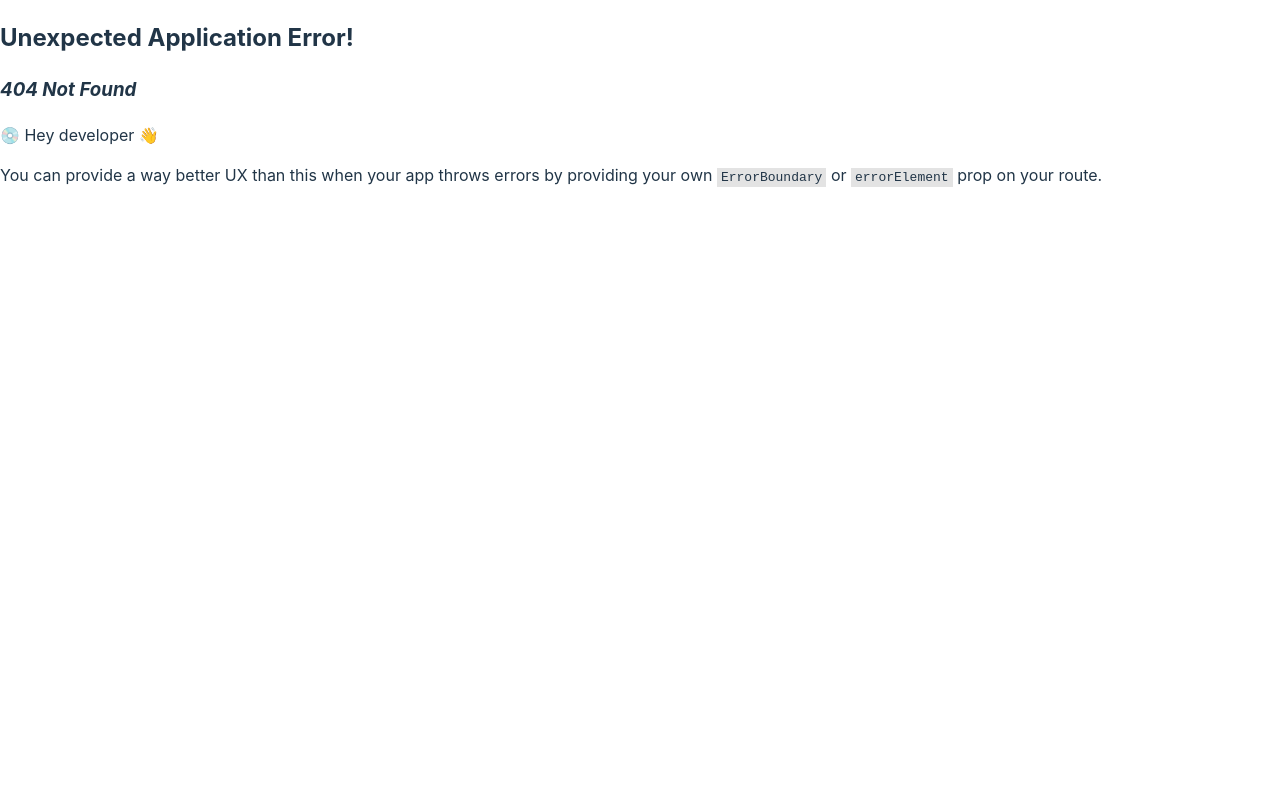
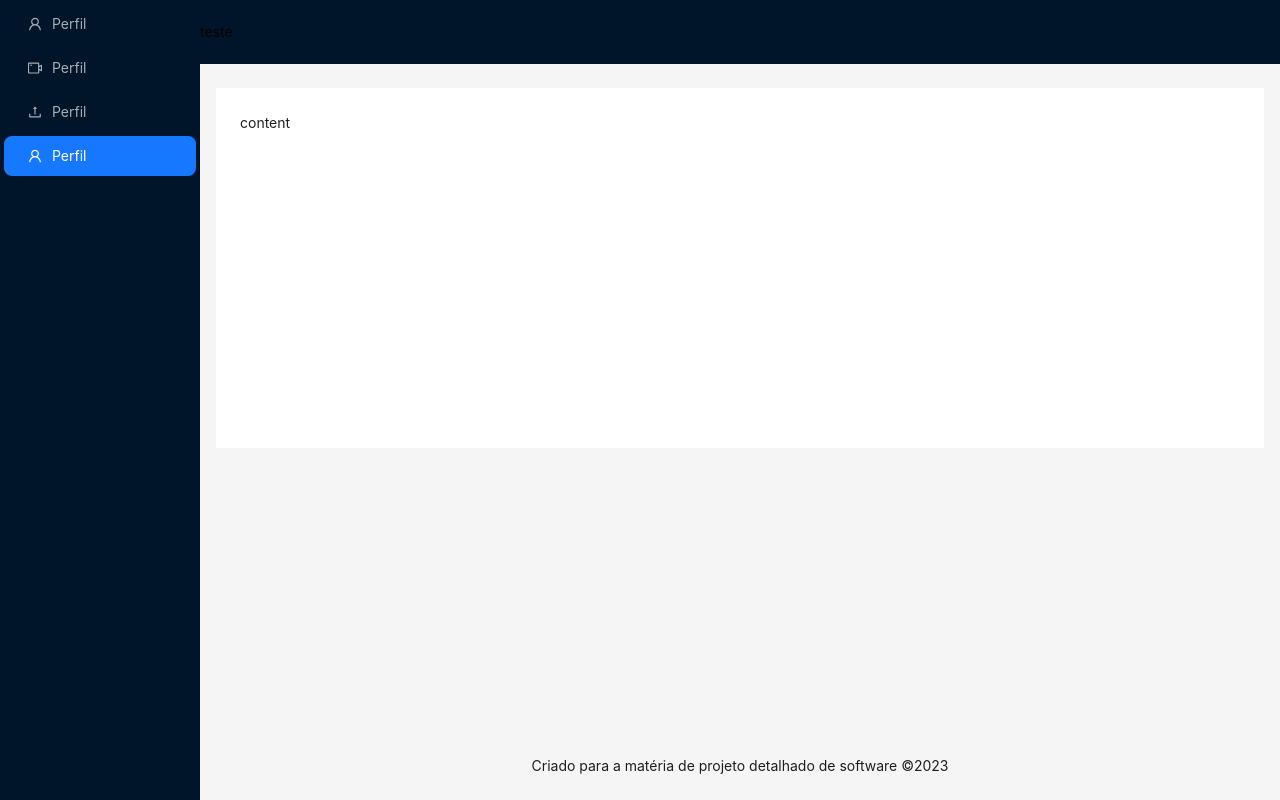
Before and after one commit to huilde/Projeto-pds-front, a React (Vite) app: page /main in a window 1280 px wide. Before the commit this address had no page. Built offline with nearby package versions, Linux system fonts and the light colour scheme.

Commit message:
fix: implement

```diff
--- a/src/pages/Login/Login.style.js
+++ b/src/pages/Login/Login.style.js
@@ -32,6 +32,7 @@ const StyledLogin = styled.div`
 
   .button:hover {
     background: var(--neutrals-black, #1c1c1c);
+    color: #f7f8f9 !important;
   }
 
   .button:disable {
--- a/src/pages/Login/Login.tsx
+++ b/src/pages/Login/Login.tsx
@@ -1,14 +1,21 @@
 import { FormEvent, useState } from "react";
-import { Button, Checkbox, Form, Input } from "antd";
+import { Button, Form, Input } from "antd";
 
 type FieldType = {
-  username?: string;
+  email?: string;
   password?: string;
-  remember?: string;
 };
 
 import { StyledLogin } from "./Login.style";
+
 const Login = () => {
+  const validateMessages = {
+    required: "${label} precisa ser preenchido!",
+    types: {
+      email: "digite um e-mail válido!",
+      number: "${label} is not a valid number!",
+    },
+  };
   const onFinish = (values: any) => {
     console.log("Success:", values);
   };
@@ -26,26 +33,28 @@ const Login = () => {
         <h2> Faça o Login para continuar:</h2>
         <br />
         <Form
+          validateMessages={validateMessages}
           className="teste"
           name="basic"
           onFinish={onFinish}
           onFinishFailed={onFinishFailed}
           autoComplete="off"
         >
+          <label className="label">E-mail:</label>
           <Form.Item<FieldType>
             className="label"
-            name="username"
+            name="email"
             rules={[
               {
                 required: true,
-                message: "Por favor digite seu e-mail",
+                type: "email",
               },
             ]}
           >
-            <label className="label">Usuário:</label>
             <Input className="baseInput" />
           </Form.Item>
 
+          <label className="label"> Senha:</label>
           <Form.Item<FieldType>
             className="label"
             name="password"
@@ -56,7 +65,6 @@ const Login = () => {
               },
             ]}
           >
-            <label className="label"> Senha:</label>
             <Input.Password className="baseInput" />
           </Form.Item>
 
--- /dev/null
+++ b/src/pages/Main/Main.style.js
@@ -0,0 +1,15 @@
+import styled from "styled-components";
+
+const StyledMain = styled.div`
+  background: #f7f8f9;
+  display: flex;
+  width: 100vw;
+  height: 100vh;
+  align-items: center;
+  justify-content: center;
+  .ant-layout {
+    height: 100vh;
+  }
+`;
+
+export { StyledMain };
--- /dev/null
+++ b/src/pages/Main/Main.tsx
@@ -0,0 +1,73 @@
+import React from "react";
+import { redirect } from "react-router-dom";
+import {
+  UploadOutlined,
+  UserOutlined,
+  VideoCameraOutlined,
+} from "@ant-design/icons";
+import { Layout, Menu, theme } from "antd";
+
+const { Header, Content, Footer, Sider } = Layout;
+
+import { StyledMain } from "./Main.style.js";
+
+const Main = () => {
+  const {
+    token: { colorBgContainer },
+  } = theme.useToken();
+
+  return (
+    <StyledMain>
+      <Layout>
+        <Sider
+          breakpoint="lg"
+          collapsedWidth="0"
+          onBreakpoint={(broken) => {
+            console.log(broken);
+          }}
+          onCollapse={(collapsed, type) => {
+            console.log(collapsed, type);
+          }}
+        >
+          <div className="demo-logo-vertical" />
+          <Menu
+            theme="dark"
+            mode="inline"
+            defaultSelectedKeys={["4"]}
+            items={[
+              UserOutlined,
+              VideoCameraOutlined,
+              UploadOutlined,
+              UserOutlined,
+            ].map((icon, index) => ({
+              key: String(index + 1),
+              icon: React.createElement(icon),
+              label: `Perfil`,
+              onClick: async () =>
+                await (console.log("fui clickado"), redirect("/Perfil")),
+            }))}
+          />
+        </Sider>
+        <Layout>
+          <Header style={{ padding: 0 }}>teste</Header>
+          <Content style={{ margin: "24px 16px 0" }}>
+            <div
+              style={{
+                padding: 24,
+                minHeight: 360,
+                background: colorBgContainer,
+              }}
+            >
+              content
+            </div>
+          </Content>
+          <Footer style={{ textAlign: "center" }}>
+            Criado para a matéria de projeto detalhado de software ©2023
+          </Footer>
+        </Layout>
+      </Layout>
+    </StyledMain>
+  );
+};
+
+export { Main };
```
Also changed, not shown: src/components/PrivateRoute.tsx (added, +21 -0 lines), src/main.tsx (+6 -1 lines), src/components/Feed.tsx (added), src/pages/Perfil/Perfil.style.js (added), src/pages/Perfil/Perfil.tsx (added).
